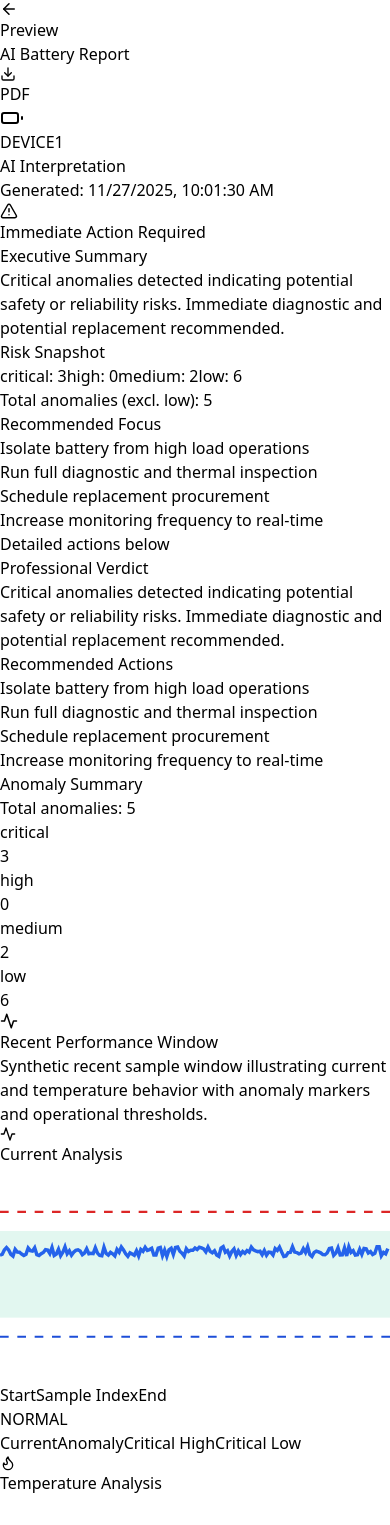
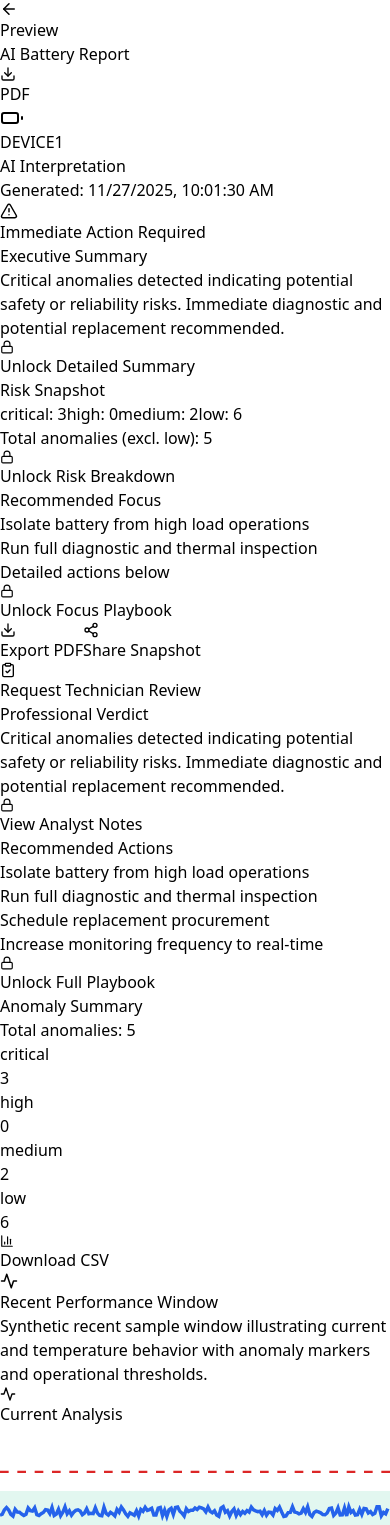
Before and after one commit to ziptraxtech/zeflash, a React (Vite) app: page /report/1/ai in a window 390 px wide. Shown: the top 1525 px of the page. Built offline with nearby package versions, Linux system fonts and the light colour scheme.

Commit message:
Add Razorpay loader and polish AI report gating

```diff
--- a/src/App.tsx
+++ b/src/App.tsx
@@ -4,6 +4,7 @@ import ZeflashLanding from './components/ZeflashLanding'
 import ChargingStations from './components/ChargingStations'
 import BatteryReport from './components/BatteryReport'
 import AIReport from './components/AIReport'
+import AIReportCheckout from './components/AIReportCheckout'
 
 function App() {
   return (
@@ -11,6 +12,7 @@ function App() {
       <Route path="/" element={<ZeflashLanding />} />
       <Route path="/stations" element={<ChargingStations />} />
       <Route path="/report/:deviceId" element={<BatteryReport />} />
+      <Route path="/report/:deviceId/checkout" element={<AIReportCheckout />} />
       <Route path="/report/:deviceId/ai" element={<AIReport />} />
     </Routes>
   )
--- a/src/components/AIReport.tsx
+++ b/src/components/AIReport.tsx
@@ -1,6 +1,18 @@
-import React, { useMemo, useRef } from 'react';
+import React, { useCallback, useMemo, useRef } from 'react';
 import { Link, useParams } from 'react-router-dom';
-import { ArrowLeft, Download, CheckCircle, AlertTriangle, Battery, Flame, Activity } from 'lucide-react';
+import {
+  ArrowLeft,
+  Download,
+  CheckCircle,
+  AlertTriangle,
+  Battery,
+  Flame,
+  Activity,
+  Lock,
+  Share2,
+  ClipboardCheck,
+  BarChart3
+} from 'lucide-react';
 import jsPDF from 'jspdf';
 import html2canvas from 'html2canvas';
 
@@ -96,6 +108,13 @@ const AIReport: React.FC = () => {
       generated_at: new Date().toISOString()
     };
   }, [backendDeviceId, deviceId]);
+
+    const visibleActions = data.recommended_actions.slice(0, 3);
+    const hiddenActions = data.recommended_actions.slice(3);
+
+    const handleComingSoon = useCallback(() => {
+      alert('This feature will be available soon.');
+    }, []);
 
   const handleExportPDF = async () => {
     if (!reportRef.current) return;
@@ -196,13 +215,32 @@ const AIReport: React.FC = () => {
               <div className="grid grid-cols-1 md:grid-cols-2 xl:grid-cols-3 gap-6">
                 <div className="relative overflow-hidden rounded-xl border border-teal-200 bg-gradient-to-br from-teal-50 to-white p-6">
                   <div className="absolute -top-10 -right-10 w-32 h-32 bg-teal-100 rounded-full opacity-40" />
-                  <h3 className="text-sm font-semibold text-teal-600 mb-2 tracking-wide">Executive Summary</h3>
-                  <p className="text-gray-800 text-sm leading-relaxed line-clamp-6 sm:line-clamp-none">{data.summary}</p>
+                  <div className="space-y-3">
+                    <h3 className="text-sm font-semibold text-teal-600 tracking-wide">Executive Summary</h3>
+                    <div className="relative pt-1">
+                      <div className="pointer-events-none select-none blur-sm">
+                        <p className="text-gray-800 text-sm leading-relaxed line-clamp-3">{data.summary}</p>
+                      </div>
+                      <div className="pointer-events-none absolute inset-0 bg-gradient-to-t from-white via-white/80 to-transparent" />
+                      <div className="absolute inset-x-0 bottom-0 flex justify-center pb-2">
+                        <button
+                          onClick={handleComingSoon}
+                          className="inline-flex items-center gap-1 rounded-lg bg-blue-600 px-3 py-1.5 text-xs font-semibold text-white shadow-sm transition-colors hover:bg-blue-700"
+                        >
+                          <Lock size={14} />
+                          <span>Unlock Detailed Summary</span>
+                        </button>
+                      </div>
+                    </div>
+                  </div>
                 </div>
                 <div className="relative overflow-hidden rounded-xl border border-indigo-200 bg-gradient-to-br from-indigo-50 to-white p-6">
                   <div className="absolute -bottom-8 -left-8 w-36 h-36 bg-indigo-100 rounded-full opacity-40" />
-                  <h3 className="text-sm font-semibold text-indigo-600 mb-2 tracking-wide">Risk Snapshot</h3>
-                  <div className="flex flex-wrap gap-2 mt-2">
+                  <div className="space-y-3">
+                    <h3 className="text-sm font-semibold text-indigo-600 tracking-wide">Risk Snapshot</h3>
+                    <div className="relative pt-1">
+                      <div className="pointer-events-none select-none blur-sm">
+                        <div className="flex flex-wrap gap-2">
                           {Object.entries(data.anomalies.breakdown).map(([key, value]) => (
                             <span
                               key={key}
@@ -214,37 +252,126 @@ const AIReport: React.FC = () => {
                         </div>
                         <p className="text-xs text-indigo-700 mt-3">Total anomalies (excl. low): {data.anomalies.total}</p>
                       </div>
+                      <div className="pointer-events-none absolute inset-0 bg-gradient-to-t from-white via-white/85 to-transparent" />
+                      <div className="absolute inset-x-0 bottom-0 flex justify-center pb-2">
+                        <button
+                          onClick={handleComingSoon}
+                          className="inline-flex items-center gap-1 rounded-lg bg-blue-600 px-3 py-1.5 text-xs font-semibold text-white shadow-sm transition-colors hover:bg-blue-700"
+                        >
+                          <Lock size={14} />
+                          <span>Unlock Risk Breakdown</span>
+                        </button>
+                      </div>
+                    </div>
+                  </div>
+                </div>
                 <div className="relative overflow-hidden rounded-xl border border-amber-200 bg-gradient-to-br from-amber-50 to-white p-6 md:col-span-2 xl:col-span-1">
                   <div className="absolute -top-8 -left-6 w-40 h-40 bg-amber-100 rounded-full opacity-40" />
-                  <h3 className="text-sm font-semibold text-amber-600 mb-2 tracking-wide">Recommended Focus</h3>
+                  <div className="space-y-3">
+                    <h3 className="text-sm font-semibold text-amber-600 tracking-wide">Recommended Focus</h3>
+                    <div className="relative pt-1">
+                      <div className="pointer-events-none select-none blur-sm">
                         <ul className="text-sm text-amber-800 space-y-1 list-disc pl-5">
-                    {data.recommended_actions.slice(0, 4).map((action, index) => (
+                          {visibleActions.slice(0, 2).map((action, index) => (
                             <li key={index}>{action}</li>
                           ))}
                         </ul>
                         <p className="text-xs text-amber-700 mt-3">Detailed actions below</p>
                       </div>
+                      <div className="pointer-events-none absolute inset-0 bg-gradient-to-t from-white via-white/85 to-transparent" />
+                      <div className="absolute inset-x-0 bottom-0 flex justify-center pb-2">
+                        <button
+                          onClick={handleComingSoon}
+                          className="inline-flex items-center gap-1 rounded-lg bg-blue-600 px-3 py-1.5 text-xs font-semibold text-white shadow-sm transition-colors hover:bg-blue-700"
+                        >
+                          <Lock size={14} />
+                          <span>Unlock Focus Playbook</span>
+                        </button>
+                      </div>
+                    </div>
+                  </div>
+                </div>
+              </div>
+              <div className="flex flex-wrap justify-end gap-3">
+                <button
+                  onClick={handleExportPDF}
+                  className="inline-flex items-center gap-1 rounded-lg border border-blue-200 bg-white px-3 py-2 text-sm font-semibold text-blue-700 shadow-sm transition-colors hover:bg-blue-50"
+                >
+                  <Download size={16} />
+                  Export PDF
+                </button>
+                <button
+                  onClick={handleComingSoon}
+                  className="inline-flex items-center gap-1 rounded-lg border border-gray-200 bg-white px-3 py-2 text-sm font-semibold text-gray-700 shadow-sm transition-colors hover:bg-gray-100"
+                >
+                  <Share2 size={16} />
+                  Share Snapshot
+                </button>
+                <button
+                  onClick={handleComingSoon}
+                  className="inline-flex items-center gap-1 rounded-lg border border-emerald-200 bg-emerald-50 px-3 py-2 text-sm font-semibold text-emerald-800 shadow-sm transition-colors hover:bg-emerald-100"
+                >
+                  <ClipboardCheck size={16} />
+                  Request Technician Review
+                </button>
               </div>
 
-              <div className="bg-green-50 border border-green-200 p-6 rounded-xl">
+              <div className="relative overflow-hidden bg-green-50 border border-green-200 p-6 rounded-xl">
                 <h3 className="text-xl font-semibold text-green-800 mb-2">Professional Verdict</h3>
-                <p className="text-gray-800 leading-relaxed">{data.summary}</p>
+                <div className="relative">
+                  <div className="pointer-events-none select-none blur-sm">
+                    <p className="text-gray-800 leading-relaxed line-clamp-3">{data.summary}</p>
+                  </div>
+                  <div className="pointer-events-none absolute inset-0 bg-gradient-to-t from-green-50 via-green-50/80 to-transparent" />
+                  <div className="absolute inset-x-0 bottom-0 flex justify-center pb-2">
+                    <button
+                      onClick={handleComingSoon}
+                      className="inline-flex items-center gap-1 rounded-lg bg-green-600 px-3 py-1.5 text-xs font-semibold text-white shadow-sm transition-colors hover:bg-green-700"
+                    >
+                      <Lock size={14} />
+                      <span>View Analyst Notes</span>
+                    </button>
+                  </div>
+                </div>
               </div>
 
               <div className="bg-white border border-gray-200 p-6 rounded-xl">
                 <h3 className="text-xl font-semibold text-gray-900 mb-4">Recommended Actions</h3>
                 <ul className="list-disc pl-6 text-gray-800 space-y-1">
-                  {data.recommended_actions.map((action, index) => (
+                  {visibleActions.map((action, index) => (
                     <li key={index}>{action}</li>
                   ))}
                 </ul>
+                {hiddenActions.length > 0 && (
+                  <div className="relative mt-4 rounded-lg border border-blue-200 bg-blue-50 p-4">
+                    <div className="pointer-events-none select-none blur-sm">
+                      <ul className="list-disc pl-5 text-sm text-blue-900 space-y-1">
+                        {hiddenActions.map((action, index) => (
+                          <li key={`hidden-${index}`}>{action}</li>
+                        ))}
+                      </ul>
+                    </div>
+                    <div className="pointer-events-none absolute inset-0 bg-gradient-to-t from-blue-50 via-blue-50/80 to-transparent" />
+                    <div className="absolute inset-x-0 bottom-0 flex justify-center pb-2">
+                      <button
+                        onClick={handleComingSoon}
+                        className="inline-flex items-center gap-1 rounded-lg bg-blue-600 px-3 py-1.5 text-xs font-semibold text-white shadow-sm transition-colors hover:bg-blue-700"
+                      >
+                        <Lock size={14} />
+                        <span>Unlock Full Playbook</span>
+                      </button>
+                    </div>
+                  </div>
+                )}
               </div>
 
-              <div className="bg-white border border-gray-200 p-6 rounded-xl">
+              <div className="relative overflow-hidden bg-white border border-gray-200 p-6 rounded-xl">
                 <h3 className="text-xl font-semibold text-gray-900 mb-4">Anomaly Summary</h3>
                 <p className="text-gray-700 mb-2">
                   Total anomalies: <span className="font-semibold">{data.anomalies.total}</span>
                 </p>
+                <div className="relative">
+                  <div className="pointer-events-none select-none blur-[1px]">
                     <div className="grid grid-cols-2 sm:grid-cols-4 gap-3">
                       {Object.entries(data.anomalies.breakdown).map(([key, value]) => (
                         <div key={key} className="bg-gray-50 border border-gray-200 rounded-lg p-3 text-center">
@@ -252,6 +379,18 @@ const AIReport: React.FC = () => {
                           <div className="text-xl font-bold text-gray-900">{value}</div>
                         </div>
                       ))}
+                    </div>
+                  </div>
+                  <div className="pointer-events-none absolute inset-0 bg-gradient-to-t from-white via-white/85 to-transparent" />
+                  <div className="absolute inset-x-0 bottom-0 flex justify-center pb-2">
+                    <button
+                      onClick={handleComingSoon}
+                      className="inline-flex items-center gap-1 rounded-lg border border-gray-300 bg-white px-3 py-1.5 text-xs font-semibold text-gray-700 shadow-sm transition-colors hover:bg-gray-100"
+                    >
+                      <BarChart3 size={14} />
+                      <span>Download CSV</span>
+                    </button>
+                  </div>
                 </div>
               </div>
 
```
Also changed, not shown: src/utils/razorpay.ts (added, +20 -0 lines). Lines whose indentation alone changed are shown as unchanged.
